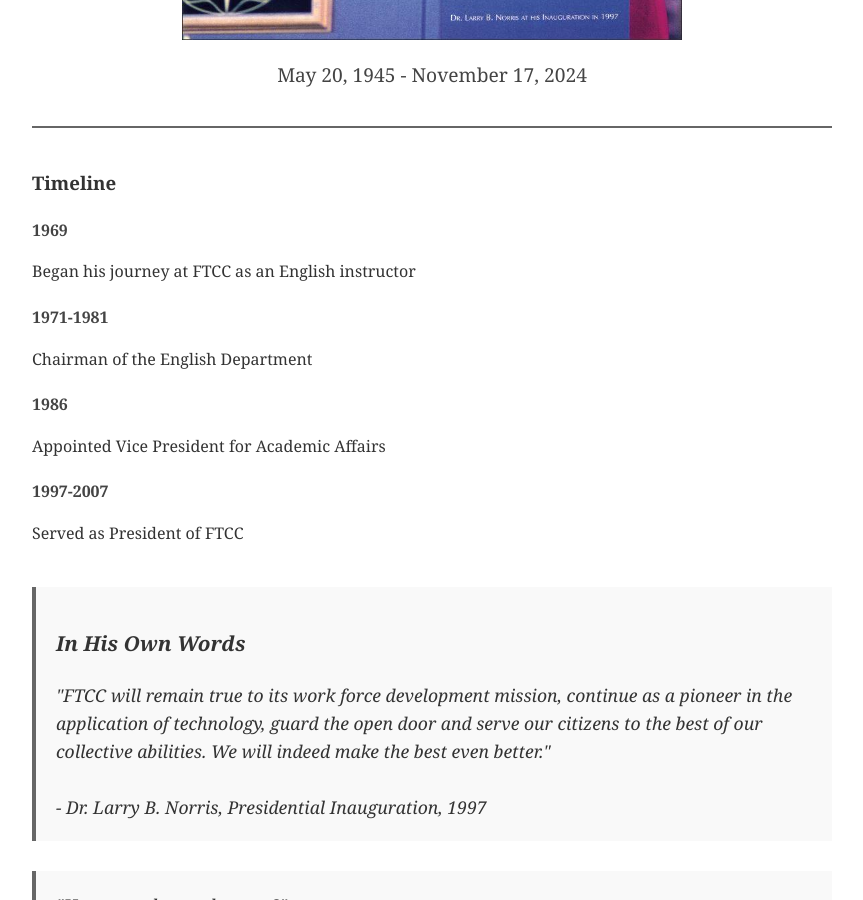
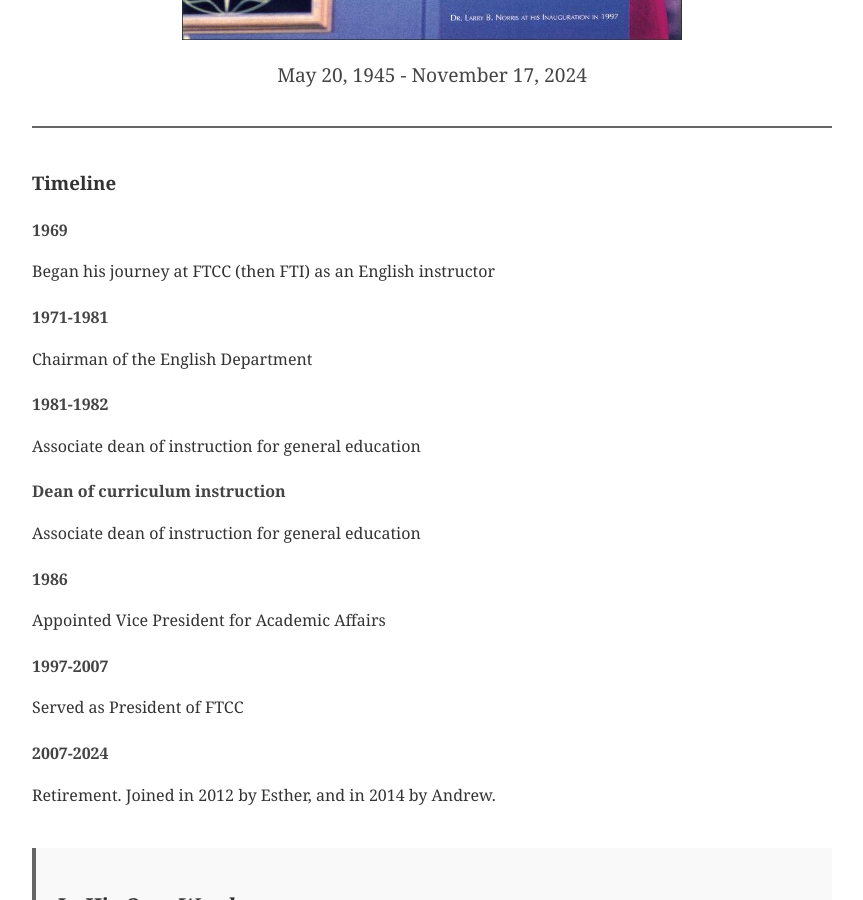
Before and after one commit to norrisaftcc/norrisaftcc.github.io, a Jekyll site: the page dr_norris/index.html, which Jekyll copies as it is, in a window 1280 px wide and 900 px high, scrolled down 800 px. Shown: the whole window, without its empty margins (208-1071 px from the left). Built offline with Jekyll 4.4.1, drawn with Linux system fonts in a browser that asks for light colours; some of the changed text lies outside the part shown.

Commit message:
footer and timeline

```diff
--- a/dr_norris/index.html
+++ b/dr_norris/index.html
@@ -97,11 +97,19 @@
         <h3>Timeline</h3>
         <div class="timeline-item">
             <span class="year">1969</span>
-            <p>Began his journey at FTCC as an English instructor</p>
+            <p>Began his journey at FTCC (then FTI) as an English instructor</p>
         </div>
         <div class="timeline-item">
             <span class="year">1971-1981</span>
             <p>Chairman of the English Department</p>
+        </div>
+        <div class="timeline-item">
+            <span class="year">1981-1982</span>
+            <p>Associate dean of instruction for general education</p>
+        </div>
+        <div class="timeline-item">
+            <span class="year">Dean of curriculum instruction</span>
+            <p>Associate dean of instruction for general education</p>
         </div>
         <div class="timeline-item">
             <span class="year">1986</span>
@@ -110,6 +118,10 @@
         <div class="timeline-item">
             <span class="year">1997-2007</span>
             <p>Served as President of FTCC</p>
+        </div>
+        <div class="timeline-item">
+            <span class="year">2007-2024</span>
+            <p>Retirement. Joined in 2012 by Esther, and in 2014 by Andrew.</p>
         </div>
     </div>
 
```
Also changed, not shown: other parts of dr_norris/index.html (+3 -1 lines).
